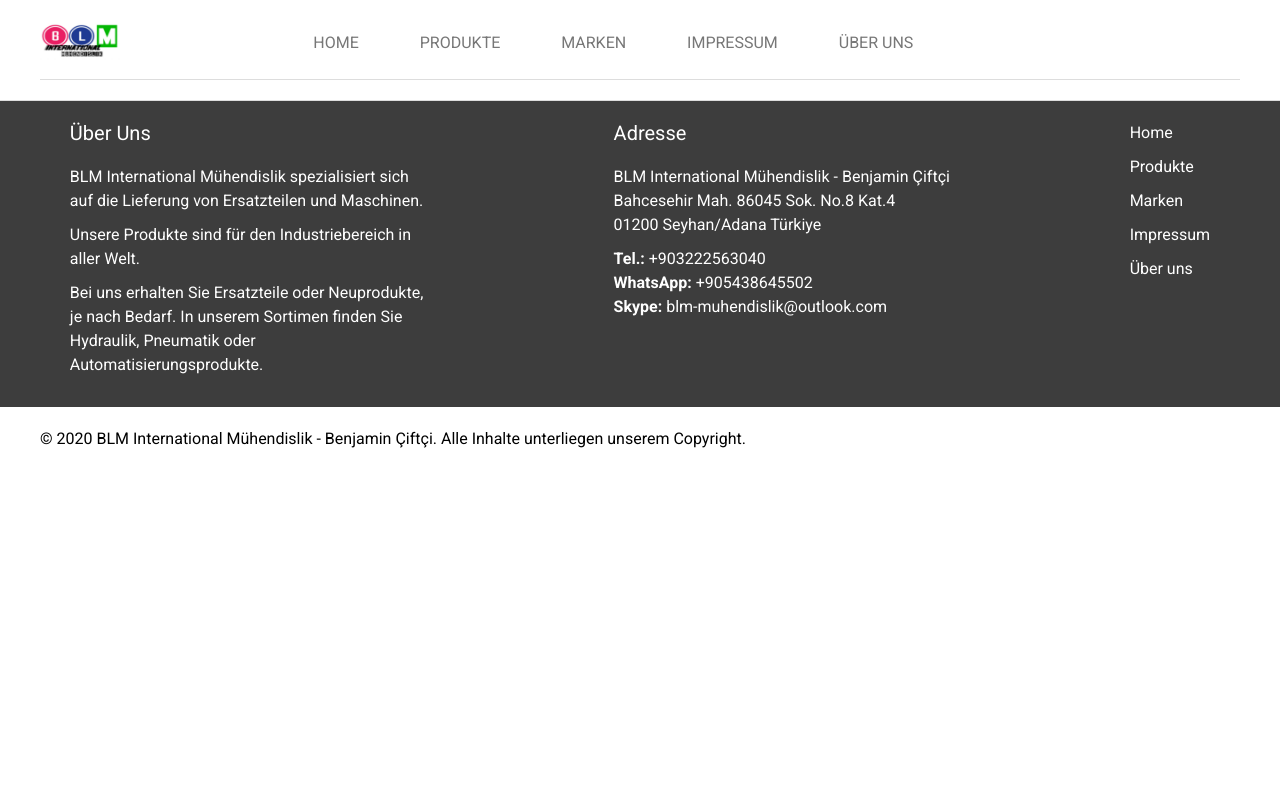
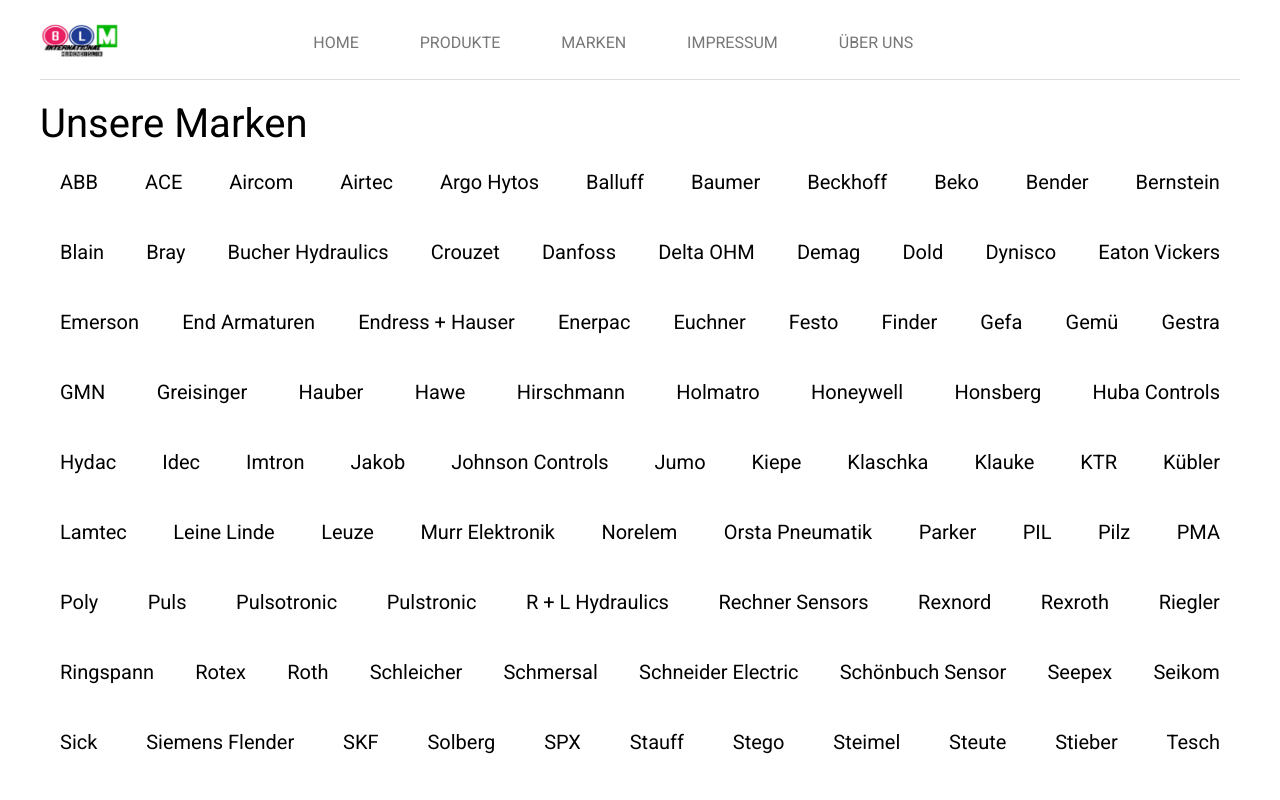
Before and after one commit to pciftci88/blm-international-muhendislik, a React (Create React App) app: page /markenuebersicht in a window 1280 px wide. Shown: the top 800 px of the page. Built offline with nearby package versions, Linux system fonts and the light colour scheme.

Commit message:
Fixed phone number, adjusted button link to mail, added brands to BrandsOverview page

```diff
--- a/src/components/contact-block/ContactBlock.jsx
+++ b/src/components/contact-block/ContactBlock.jsx
@@ -9,7 +9,7 @@
 function ContactBlock() {
     return (
         <Contact>
-            <a href='tel:+913222563040'>
+            <a href='tel:+903222563040'>
                 <ui5-button icon="call" design="Positive" aria-labelledby="lblCall"></ui5-button>
             </a>
             <a href='mailto:blm-muhendislik@outlook.com' rel='noreferrer noopener' target='_blank'>
--- a/src/components/main-slider/MainSlider.jsx
+++ b/src/components/main-slider/MainSlider.jsx
@@ -24,7 +24,7 @@
                                 return (
                                     <div key={key}>
                                         <img src={slide.src} alt={slide.alt} title={slide.title} />
-                                        <Legend to="/kontakt" className="legend">{slide.legentTitle}</Legend>
+                                        <Legend href='mailto:blm-muhendislik@outlook.com' rel='noreferrer noopener' target='_blank' className="legend">{slide.legentTitle}</Legend>
                                     </div>
                                 )
                             })
--- a/src/components/main-slider/MainSlider.styles.js
+++ b/src/components/main-slider/MainSlider.styles.js
@@ -1,10 +1,9 @@
 import styled from 'styled-components';
-import { Link } from 'react-router-dom';
 
 export const Wrapper = styled.div`
     margin-bottom: 20px;
 `;
 
-export const Legend = styled(Link)`
+export const Legend = styled.a`
     text-decoration: none;
 `;
--- a/src/components/mobile-toolbar/MobileToolbar.jsx
+++ b/src/components/mobile-toolbar/MobileToolbar.jsx
@@ -149,6 +149,11 @@
                             <ListItemText primary={'Produkte'} />
                         </ListItem>
                     </NaviItem>
+                    <NaviItem to="/markenuebersicht">
+                        <ListItem button>
+                            <ListItemText primary={'Marken'} />
+                        </ListItem>
+                    </NaviItem>
                     <NaviItem to="/impressum">
                         <ListItem button>
                             <ListItemText primary={'Impressum'} />
--- a/src/data/brandsOverviewData.js
+++ b/src/data/brandsOverviewData.js
@@ -1,13 +1,35 @@
 const brandsData = [
-    {
-        A: [
+    [
+        'A',
+        'B',
+        'C',
+        'D',
+        'E',
+        'F',
+        'G',
+        'H',
+        'I',
+        'J',
+        'K',
+        'L',
+        'M',
+        'N',
+        'O',
+        'P',
+        'R',
+        'S',
+        'T',
+        'U',
+        'V',
+        'W',
+        'Z'
+    ],
+    [
         'ABB',
         'ACE',
         'Aircom',
-            'Airtec,',
-            'Argo Hytos'
-        ],
-        B: [
+        'Airtec',
+        'Argo Hytos',
         'Balluff',
         'Baumer',
         'Beckhoff',
@@ -16,38 +38,26 @@
         'Bernstein',
         'Blain',
         'Bray',
-            'Bucher Hydraulics'
-        ],
-        C: [
-            'Crouzet'
-        ],
-        D: [
+        'Bucher Hydraulics',
+        'Crouzet',
         'Danfoss',
         'Delta OHM',
         'Demag',
         'Dold',
-            'Dynisco'
-        ],
-        E: [
+        'Dynisco',
         'Eaton Vickers',
         'Emerson',
         'End Armaturen',
         'Endress + Hauser',
         'Enerpac',
-            'Euchner'
-        ],
-        F: [
+        'Euchner',
         'Festo',
-            'Finder'
-        ],
-        G: [
+        'Finder',
         'Gefa',
         'Gemü',
         'Gestra',
         'GMN',
-            'Greisinger'
-        ],
-        H: [
+        'Greisinger',
         'Hauber',
         'Hawe',
         'Hirschmann',
@@ -55,40 +65,23 @@
         'Honeywell',
         'Honsberg',
         'Huba Controls',
-            'Hydac'
-        ],
-        I: [
+        'Hydac',
         'Idec',
-            'Imtron'
-        ],
-        J: [
+        'Imtron',
         'Jakob',
         'Johnson Controls',
-            'Jumo'
-        ],
-        K: [
+        'Jumo',
         'Kiepe',
         'Klaschka',
         'Klauke',
         'KTR',
-            'Kübler'
-        ],
-        L: [
+        'Kübler',
         'Lamtec',
         'Leine Linde',
-            'Leuze'
-        ],
-        M: [
-            'Martens',
-            'Murr Elektronik'
-        ],
-        N: [
-            'Norelem'
-        ],
-        O: [
-            'Orsta Pneumatik'
-        ],
-        P: [
+        'Leuze',
+        'Murr Elektronik',
+        'Norelem',
+        'Orsta Pneumatik',
         'Parker',
         'PIL',
         'Pilz',
@@ -96,9 +89,7 @@
         'Poly',
         'Puls',
         'Pulsotronic',
-            'Pulstronic'
-        ],
-        R: [
+        'Pulstronic',
         'R + L Hydraulics',
         'Rechner Sensors',
         'Rexnord',
@@ -106,9 +97,7 @@
         'Riegler',
         'Ringspann',
         'Rotex',
-            'Roth'
-        ],
-        S: [
+        'Roth',
         'Schleicher',
         'Schmersal',
         'Schneider Electric',
@@ -124,29 +113,18 @@
         'Stego',
         'Steimel',
         'Steute',
-            'Stieber'
-        ],
-        T: [
+        'Stieber',
         'Tesch',
-            'Turck'
-        ],
-        U: [
-            'Unimec'
-        ],
-        V: [
+        'Turck',
+        'Unimec',
         'Val.co',
-            'VEGA'
-        ],
-        W: [
+        'VEGA',
         'Wachendorff',
         'Weidmüller',
         'Wenglor',
-            'Weser Pumpen'
-        ],
-        Z: [
+        'Weser Pumpen',
         'Ziehl'
     ]
-    }
 ];
 
 export default brandsData;
--- a/src/pages/brands-overview/BrandsOverview.jsx
+++ b/src/pages/brands-overview/BrandsOverview.jsx
@@ -1,21 +1,32 @@
 import React from 'react';
 
-import { Wrapper } from './BrandsOverview.styles';
+import {
+    Wrapper,
+    Letter,
+    Title,
+    BrandsWrapper
+} from './BrandsOverview.styles';
 
 import brandsData from '../../data/brandsOverviewData';
 
 class BrandsOverview extends React.Component {
+    constructor(props) {
+        super(props);
+        this.alphabet = brandsData[0];
+        this.brands = brandsData[1];
+    }
     render() {
         return (
             <React.Fragment>
                 <Wrapper>
-                    {
-                        // brandsData.map((value, key) => {
-                        //     return Object.values(value).map((v, k) => {
-
-                        //     })
-                        // })
-                    }
+                    <Title>Unsere Marken</Title>
+                    <BrandsWrapper>
+                        {
+                            this.brands.map((value, key) => {
+                                return <Letter key={key}>{value}</Letter>
+                            })
+                        }
+                    </BrandsWrapper>
                 </Wrapper>
             </React.Fragment>
         );
--- a/src/pages/brands-overview/BrandsOverview.styles.js
+++ b/src/pages/brands-overview/BrandsOverview.styles.js
@@ -3,3 +3,18 @@
 export const Wrapper = styled.div`
     margin: 0 40px;
 `;
+
+export const Letter = styled.p`
+    font-size: 20px;
+    padding: 20px;
+`;
+
+export const Title = styled.h1`
+    font-size: 40px;
+`;
+
+export const BrandsWrapper = styled.div`
+    display: flex;
+    justify-content: space-between;
+    flex-wrap: wrap;
+`;
```
Lines whose indentation alone changed are shown as unchanged.
